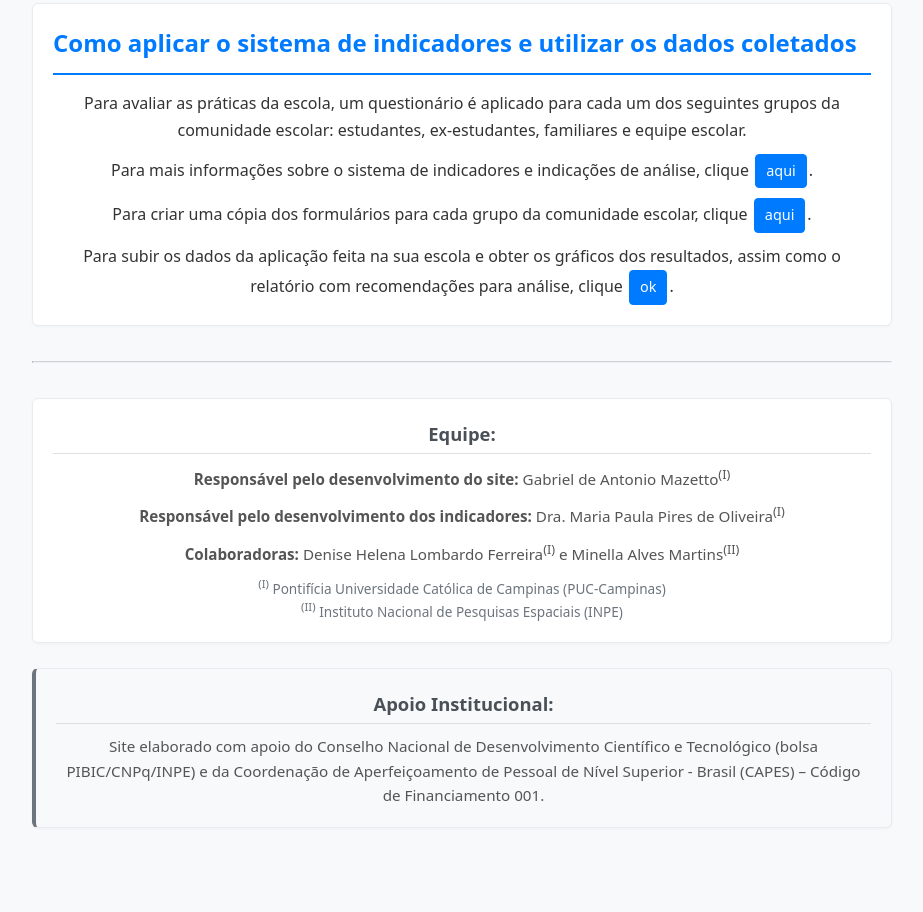
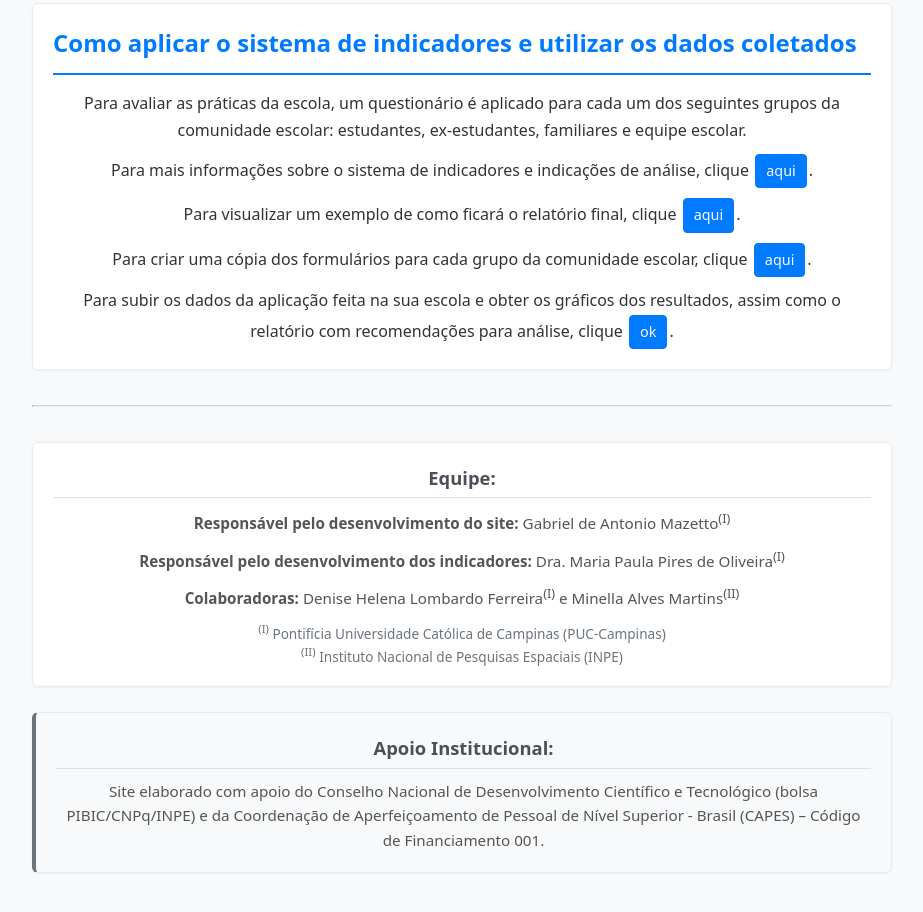
Before and after one commit to resiliencia-socioecologica-ic/plataforma-indicadores-resiliencia, a plain HTML site: page index.html in a window 1280 px wide. Shown: the part 2428-3340 px from the top of the page, without its empty margins (178-1101 px from the left). Drawn offline with Linux system fonts and the light colour scheme.

Commit message:
Add files via upload

```diff
--- a/index.html
+++ b/index.html
@@ -90,6 +90,10 @@
                 <p>
                     Para mais informações sobre o sistema de indicadores e indicações de análise,
                     clique <a href="documentos/resiliencia_socioecologica.pdf" target="_blank" class="btn-inline">aqui</a>.
+                </p>
+                <p>
+                    Para visualizar um exemplo de como ficará o relatório final,
+                    clique <a href="documentos/exemplo_relatorio_indicadores.pdf" target="_blank" class="btn-inline">aqui</a>.
                 </p>
                 <p>
                     Para criar uma cópia dos formulários para cada grupo da comunidade escolar,
```
